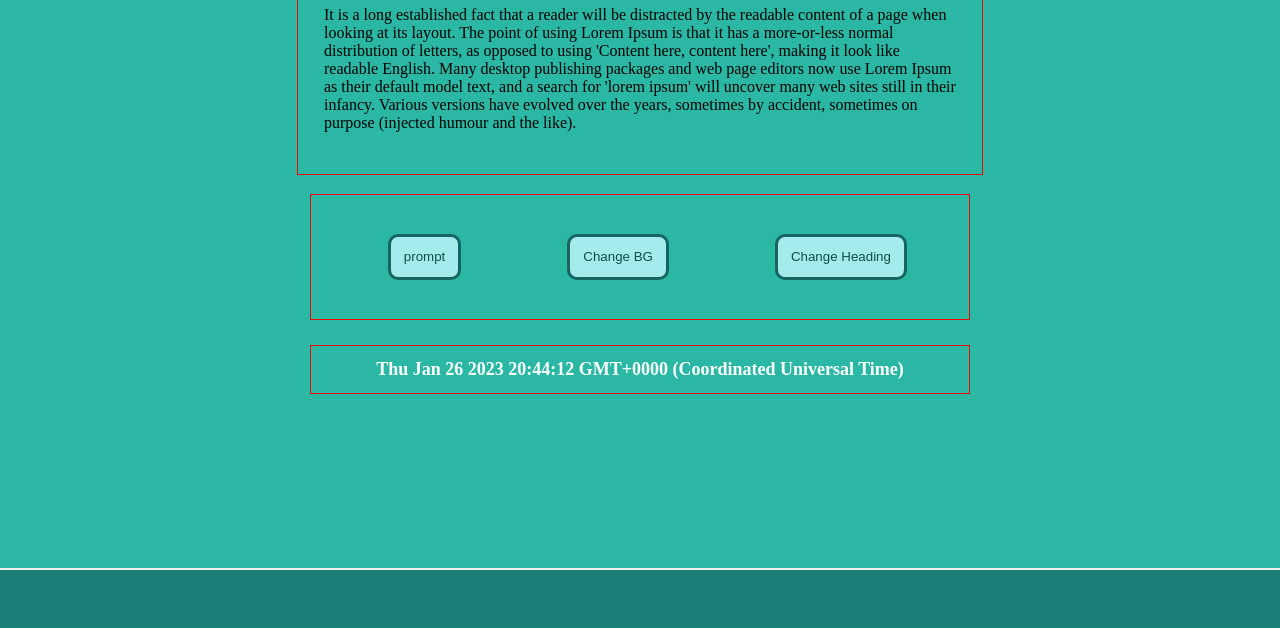
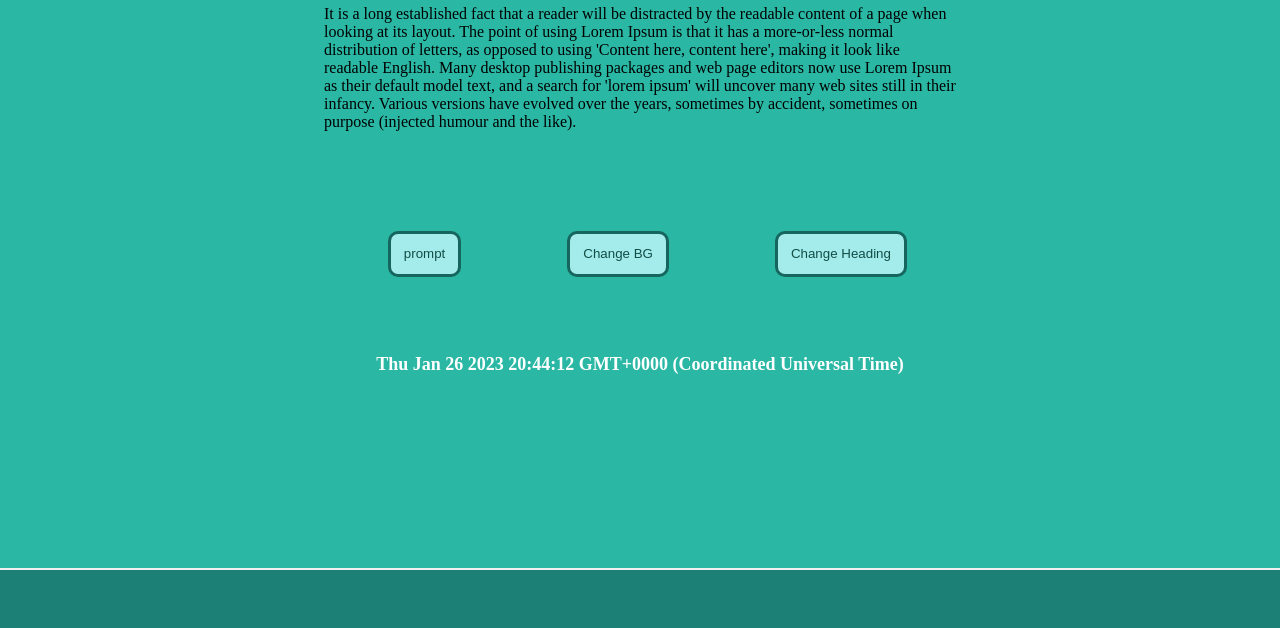
Before and after one commit to Srish-ty/Demo-site-Webwiz-induction, a plain HTML site: page index.html in a window 1280 px wide. Shown: the part 172-800 px from the top of the page. Drawn offline with Linux system fonts and the light colour scheme.

Commit message:
Update styles.css

```diff
--- a/styles.css
+++ b/styles.css
@@ -42,7 +42,7 @@ body{
     margin: auto;
     width: 50%;
 
-    border: 1px solid red;
+    border: 0px solid red;
     padding: 2vw;
 }
 #heading{
@@ -51,7 +51,7 @@ body{
 
 #first{
     display: block;
-    border: 1px solid red;
+    border: 0px solid red;
     position: relative;
 
     margin: auto;
@@ -96,7 +96,7 @@ body{
     font-weight: bold;
     font-size: large;
     display: block;
-    border: 1px solid red;
+    border: 0px solid red;
     position: relative;
 
     margin: auto;
```
